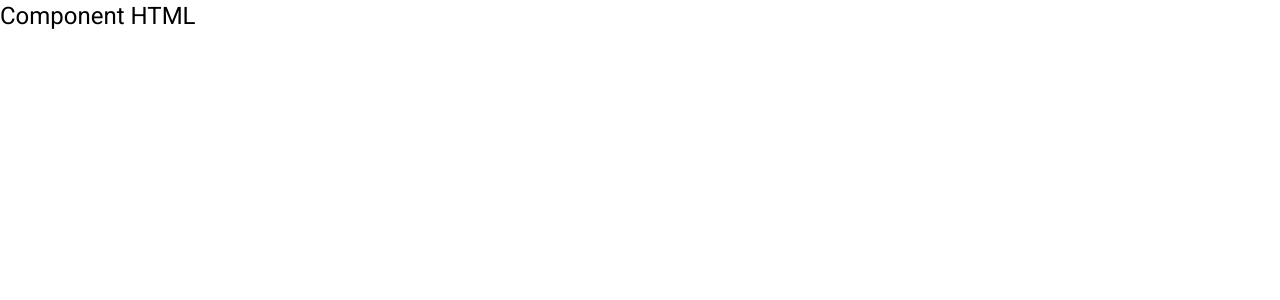
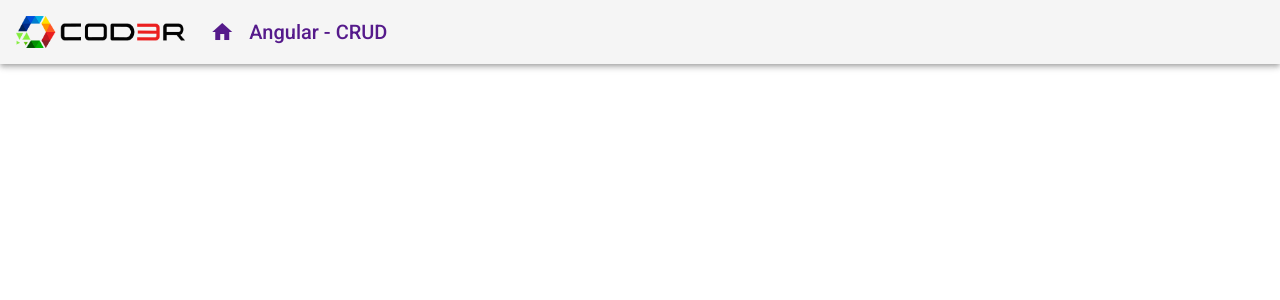
Before and after one commit to GabrielSampaio7/crud-angular-cod3r, an Angular app in the folder frontend/: page / in a window 1280 px wide. Shown: the top 300 px of the page. Built offline with nearby package versions, Linux system fonts and the light colour scheme.

Commit message:
adicionando componente header

```diff
--- a/frontend/src/app/app.component.html
+++ b/frontend/src/app/app.component.html
@@ -1 +1 @@
-<h1>Component HTML</h1>
+<app-header></app-header>
--- /dev/null
+++ b/frontend/src/app/components/template/header/header.component.css
@@ -0,0 +1,23 @@
+.header{
+    display: flex;
+    align-items: center;
+}
+
+.header a{
+    display: flex;
+    align-items: center;
+    text-decoration: none;
+}
+
+.header .logo{
+    max-height: 32px;
+}
+
+.header .title-group{
+    padding-left: 25px;
+
+}
+
+.header .title-group i{
+    padding-right: 15px;
+}
--- /dev/null
+++ b/frontend/src/app/components/template/header/header.component.html
@@ -0,0 +1,16 @@
+
+<mat-toolbar class="header mat-elevation-z4">
+    <span>
+        <a href="">
+            <img class="logo" src="assets/img/logo.png" alt="logo">
+        </a>
+    </span>
+    <span class="title-group">
+        <a href="">
+            <i class="material-icons">
+                home
+            </i>
+            Angular - CRUD
+        </a>
+    </span>
+</mat-toolbar>
--- /dev/null
+++ b/frontend/src/app/components/template/header/header.component.ts
@@ -0,0 +1,15 @@
+import { Component, OnInit } from '@angular/core';
+
+@Component({
+  selector: 'app-header',
+  templateUrl: './header.component.html',
+  styleUrls: ['./header.component.css']
+})
+export class HeaderComponent implements OnInit {
+
+  constructor() { }
+
+  ngOnInit(): void {
+  }
+
+}
```
Also changed, not shown: frontend/src/app/app.module.ts (+12 -15 lines), frontend/src/assets/img/logo.png (added).
